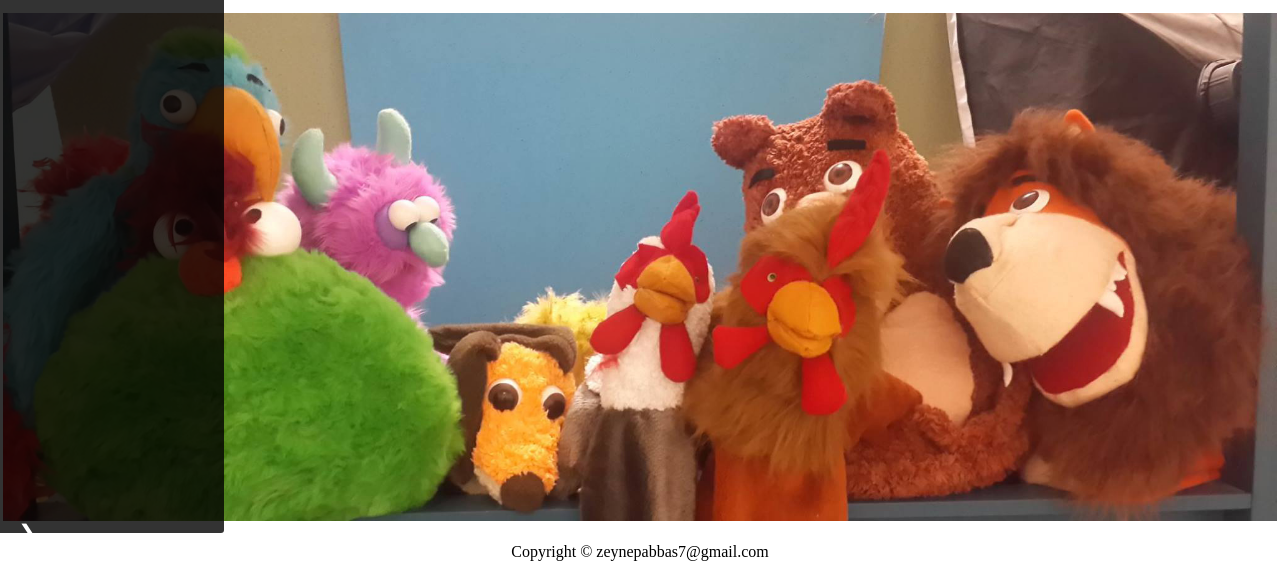
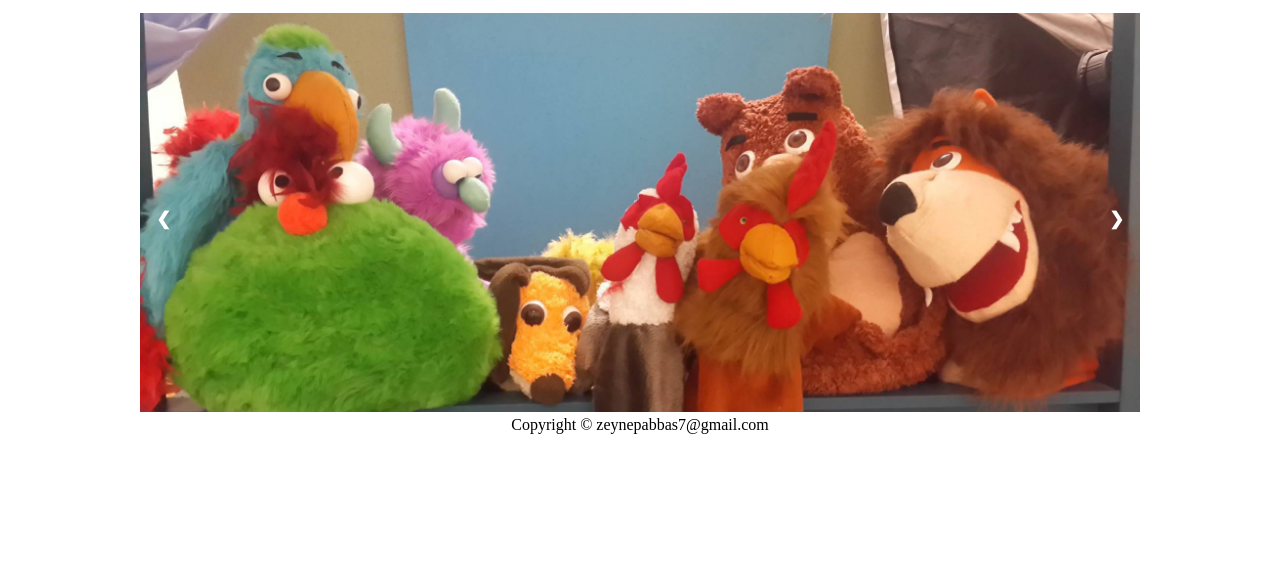
Before and after one commit to lunapuppetsandtales/lunapuppetsandtales.github.io, a plain HTML site: page index.html in a window 1280 px wide. Shown: the part 267-831 px from the top of the page. After the commit the page ends 800 px from the top, so only its background shows below. Drawn offline with Linux system fonts and the light colour scheme; a web font is replaced by a local one.

Commit message:
finally the carousel worked

```diff
--- a/script.js
+++ b/script.js
@@ -19,6 +19,5 @@ function showSlides(n) {
   for (i = 0; i < slides.length; i++) {
       slides[i].style.display = "none";
   }
-  slides[slideIndex-1].style.display = "flex";
-  slides[slideIndex-1].style.width = "100%";
-  slides[slideIndex-1].style.height="auto"; }
+  slides[slideIndex-1].style.display = "block";
+ }
--- a/style.css
+++ b/style.css
@@ -7,9 +7,6 @@ body{
     box-shadow:  0px 3px 5px #888888;
 }
 
-.container1{
-  display:inline-grid;justify-content: center;
-}
 
 #myTitle{
   display:inline-flex;justify-content: center;
@@ -52,13 +49,15 @@ body{
 
 }
 
+.container1{
+  display:block;
+}
 /* Slideshow container */
 .slideshow {
-  position: absolute;
+  position: relative;
   max-width: 1000px;
-  position: relative;
+  min-width: 250px;
   margin: auto;
-  display:flex;
 }
 
 /* Hide the images by default */
@@ -68,38 +67,37 @@ body{
 
 /* Next & previous buttons */
 .prev {
+  user-select: none;
+  z-index: 1;
   cursor: pointer;
   position: absolute;
-  top: 0;
-  bottom:0;
-  left:0;
-  width: 15%;
+  width: auto;
   padding: 16px;
-  text-align: center;
-  color: white;
+  top:50%;
+  margin-top: -22px;
+  color:#fff;
   font-weight: bold;
   font-size: 18px;
-  transition: 0.6s ease;
+  transition: background-color 0.6s ease;
   border-radius: 0 3px 3px 0;
-  user-select: none;
 }
 
 /* Position the "next button" to the right */
 .next {
+  user-select: none;
+  z-index: 1;
+  right:0;
   cursor: pointer;
-  position: relative;
-  top: 0;
-  bottom:0;
-  right:0;
-  width: 15%;
+  position: absolute;
+  width: auto;
   padding: 16px;
-  text-align: center;
-  color: white;
+  top:50%;
+  margin-top: -22px;
+  color:#fff;
   font-weight: bold;
   font-size: 18px;
-  transition: 0.6s ease;
-  border-radius: 0 3px 3px 0;
-  user-select: none;
+  transition: background-color 0.6s ease;
+  border-radius: 3px 0 0 3px;
 }
 
 /* On hover, add a black background color with a little bit see-through */
@@ -118,14 +116,6 @@ body{
   text-align: center;
 }
 
-/* Number text (1/3 etc) */
-.numbertext {
-  color: #f2f2f2;
-  font-size: 12px;
-  padding: 8px 12px;
-  position: absolute;
-  top: 0;
-}
 
 /* Fading animation */
 .fade {
```
